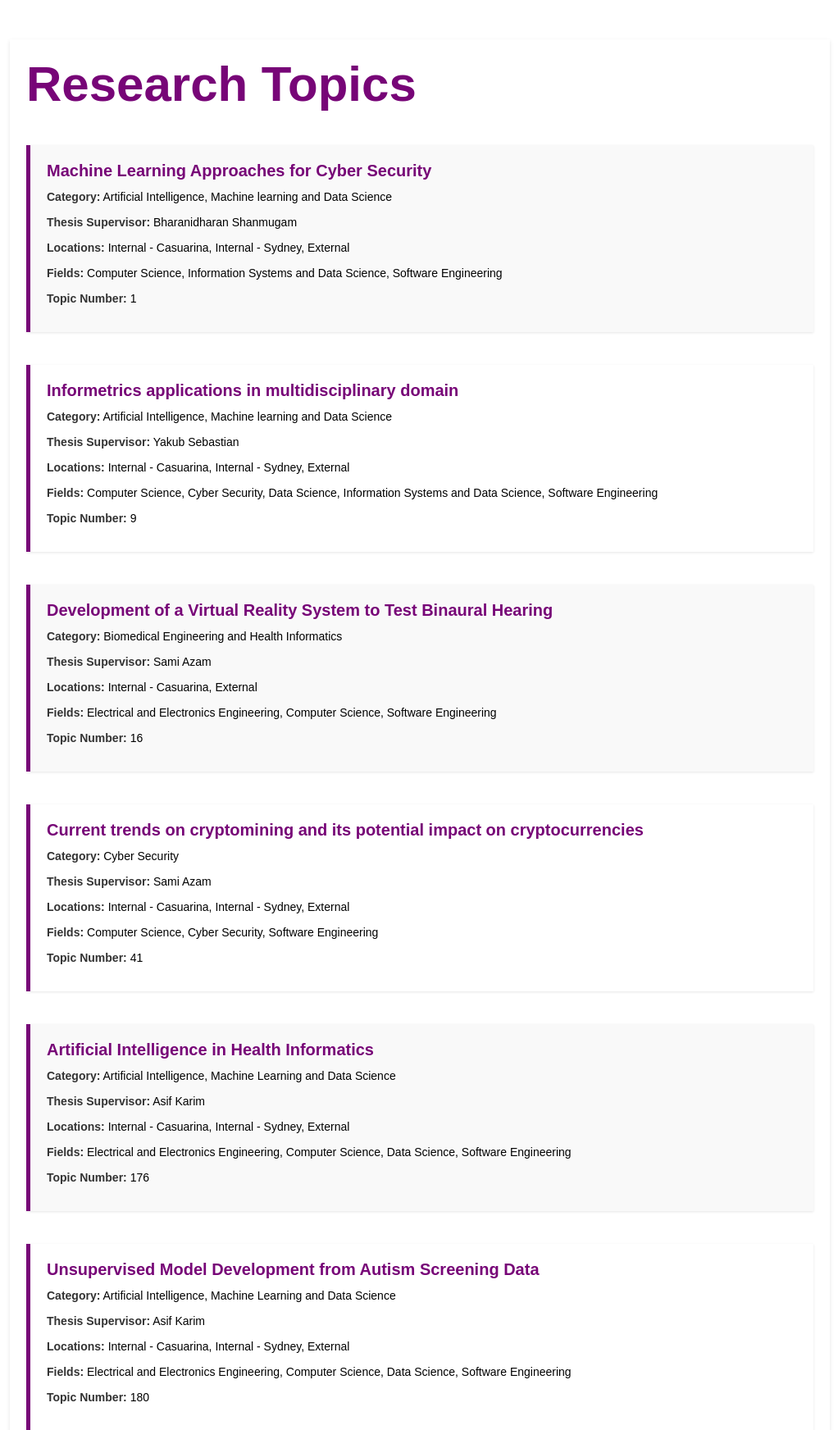
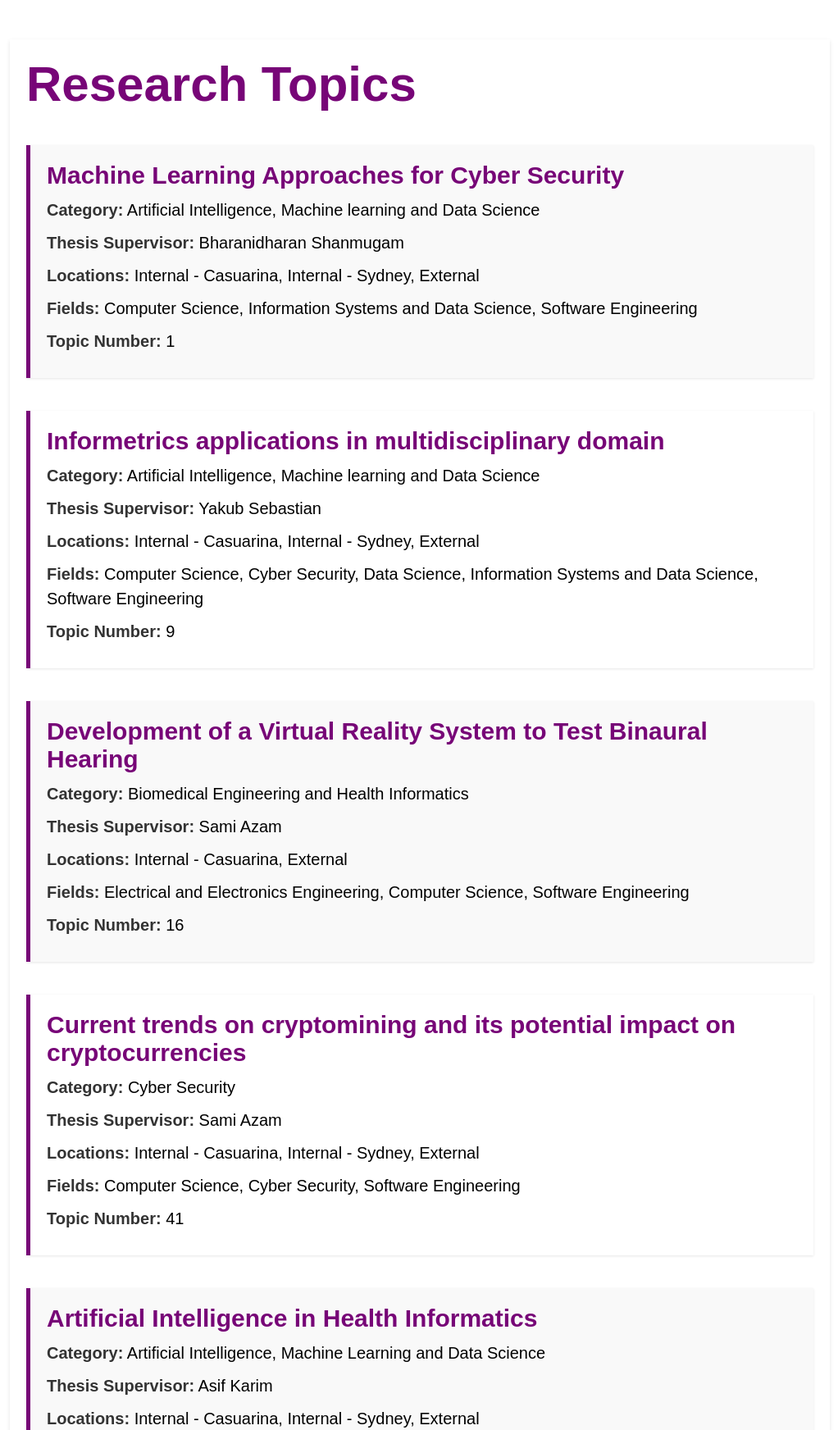
Before and after one commit to Beast-Code9999/HIT237_Group11_2024, a Django app: page /project-list in a window 1280 px wide. Shown: the part 232-1976 px from the top of the page at 82% size, without its empty margins (128-1150 px from the left). Run offline with Django 5.2, Linux system fonts and the light colour scheme.

Commit message:
modify font-size to about and projectList

```diff
--- a/assignment_2_proj/assignment2_app/static/assignment2_app/about.css
+++ b/assignment_2_proj/assignment2_app/static/assignment2_app/about.css
@@ -29,5 +29,5 @@ section h2 {
 }
 
 p {
-    font-size: 1.6rem;
+    font-size: 1.7rem;
 }
--- a/assignment_2_proj/assignment2_app/static/assignment2_app/projectList.css
+++ b/assignment_2_proj/assignment2_app/static/assignment2_app/projectList.css
@@ -38,13 +38,13 @@
 .project h2 {
     color: #770577;
     margin-top: 0;
-    font-size: 2rem;
+    font-size: 3rem;
 }
 
 .project p {
     margin: 10px 0;
     line-height: 1.5;
-    font-size: 1.4rem;
+    font-size: 2rem;
 }
 
 .project strong {
```
